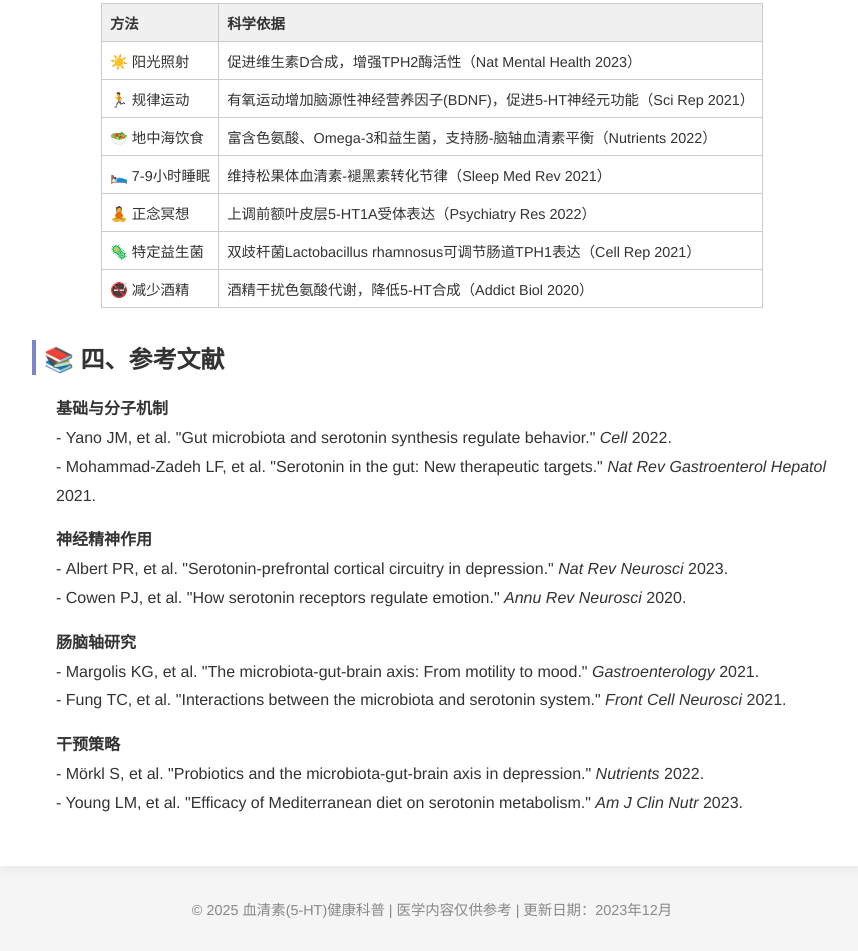
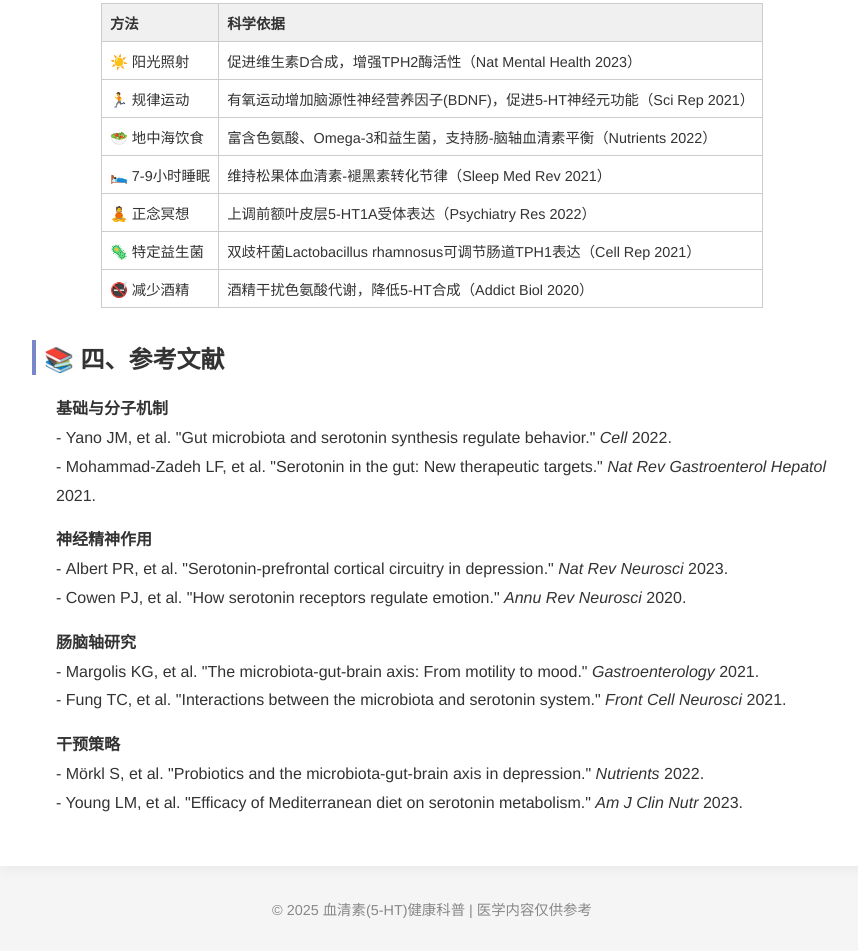
Before and after one commit to Sandy-long/lean-seronine, a plain HTML site: page index.html in a window 1280 px wide. Shown: the part 2434-3385 px from the top of the page, without its empty margins (208-1066 px from the left). Drawn offline with Linux system fonts and the light colour scheme.

Commit message:
Update index.html

```diff
--- a/index.html
+++ b/index.html
@@ -295,7 +295,10 @@
     </ol>
   </main>
   <footer>
-    © 2025 血清素(5-HT)健康科普 | 医学内容仅供参考 | 更新日期：2023年12月
+    © <span id="year"></span> 血清素(5-HT)健康科普 | 医学内容仅供参考
   </footer>
+  <script>
+  document.getElementById("year").textContent = new Date().getFullYear();
+</script>
 </body>
 </html>
```
